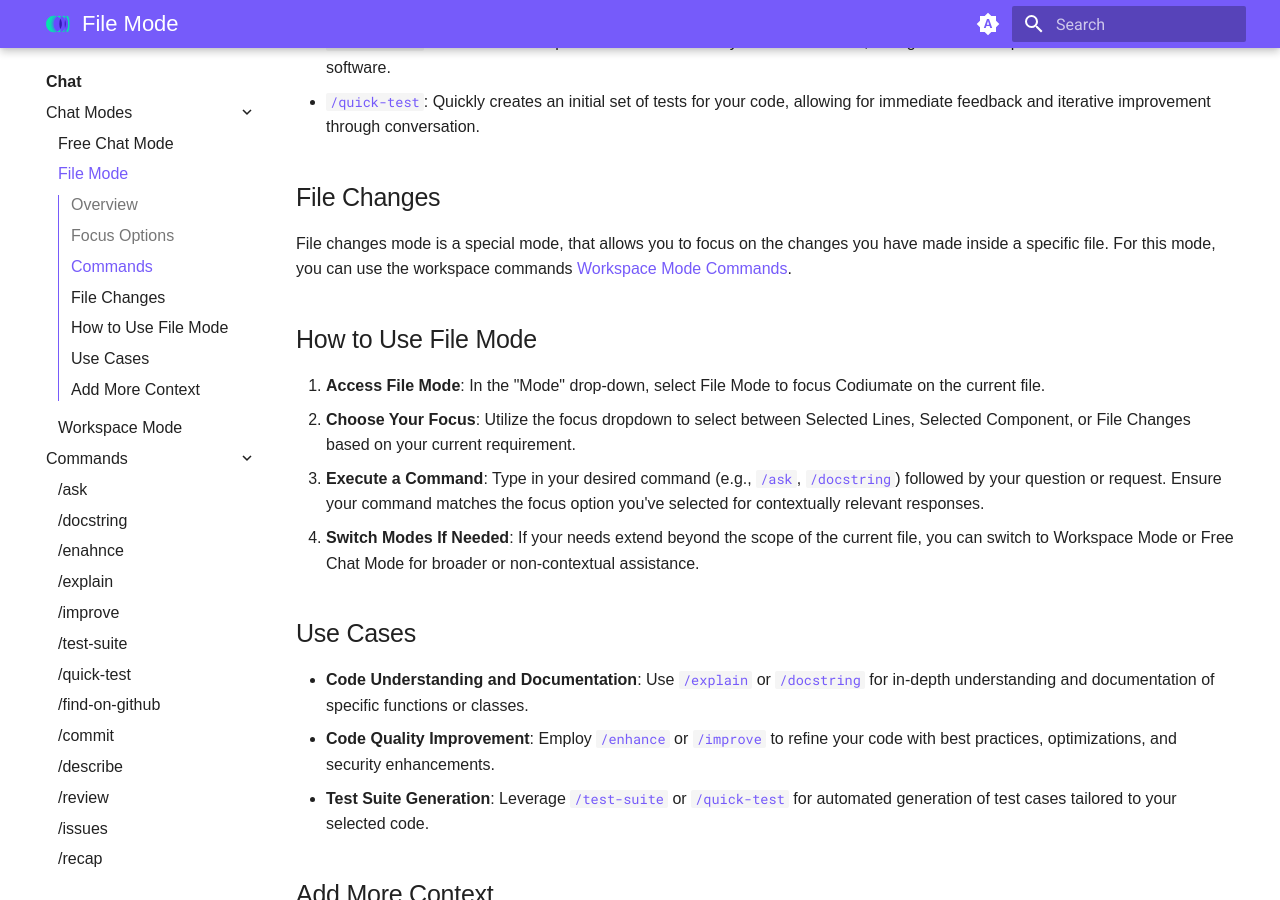
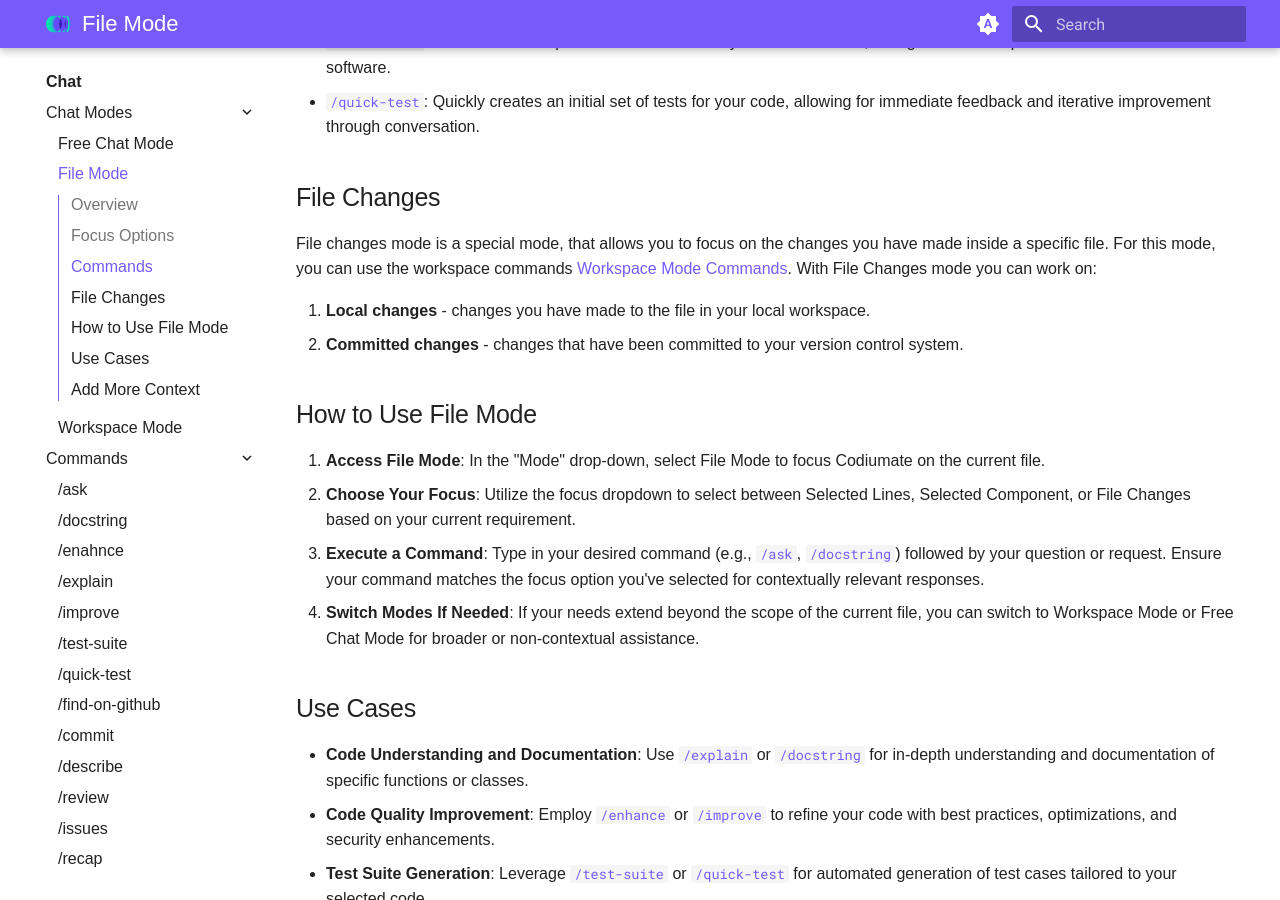
Before and after one commit to Codium-ai/codiumate-docs, an MkDocs documentation site: the page built from docs/chat/modes/file-mode.md, in a window 1280 px wide and 900 px high, scrolled down 1063 px. Built offline with MkDocs 1.6.1 and Material for MkDocs 9.7.7, drawn with Linux system fonts in a browser that asks for light colours.

Commit message:
Update documentation links and expand File Mode section with change types

```diff
--- a/docs/chat/modes/file-mode.md
+++ b/docs/chat/modes/file-mode.md
@@ -28,6 +28,10 @@
 
 File changes mode is a special mode, that allows you to focus on the changes you have made inside a specific file.
 For this mode, you can use the workspace commands [Workspace Mode Commands](./workspace-mode.md#commands).
+With File Changes mode you can work on:
+
+1. **Local changes** - changes you have made to the file in your local workspace.
+2. **Committed changes** - changes that have been committed to your version control system.
 
 ## How to Use File Mode
 
```
Also changed, not shown: docs/chat/index.md (+2 -2 lines), docs/chat/threads.md (+10 -10 lines).
